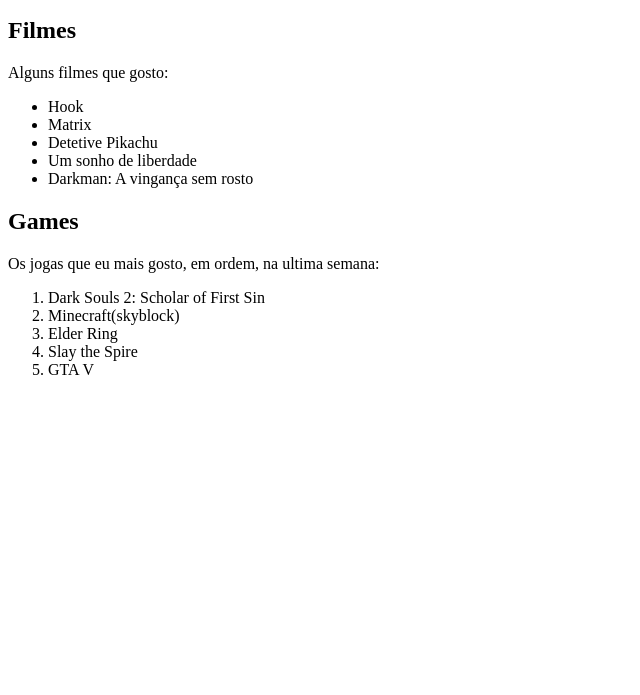
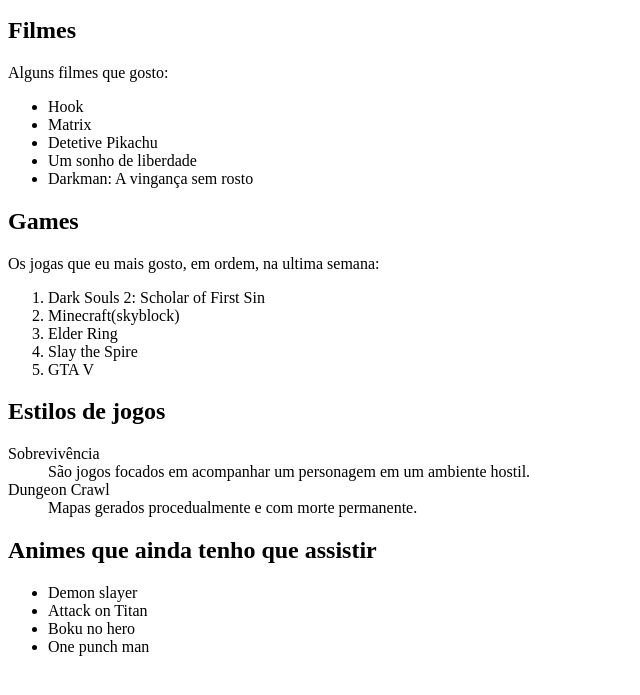
Before and after one commit to ufjf-dcc121/ufjf-dcc121-2022-1-atv2-CamposCodes, a plain HTML site: page index.html in a window 1280 px wide. Shown: the part 101-796 px from the top of the page, without its empty margins (0-640 px from the left). Drawn offline with Linux system fonts and the light colour scheme.

Commit message:
Listas sobre mim

```diff
--- a/index.html
+++ b/index.html
@@ -28,6 +28,26 @@
         <li>GTA V</li>
     </ol>
 
+    <h2>Estilos de jogos</h2>
+    <dl>
+        <div>
+            <dt>Sobrevivência</dt>
+            <dd>São jogos focados em acompanhar um personagem em um ambiente hostil.</dd>
+
+            <dt>Dungeon Crawl</dt>
+            <dd>Mapas gerados procedualmente e com morte permanente.</dd>
+        </div>
+    </dl>
+
+    <h2>Animes que ainda tenho que assistir</h2>
+    <ul>
+        <li>Demon slayer</li>
+        <li>Attack on Titan</li>
+        <li>Boku no hero</li>
+        <li>One punch man</li>
+    </ul>
+
+
 
 
 </body>
```
